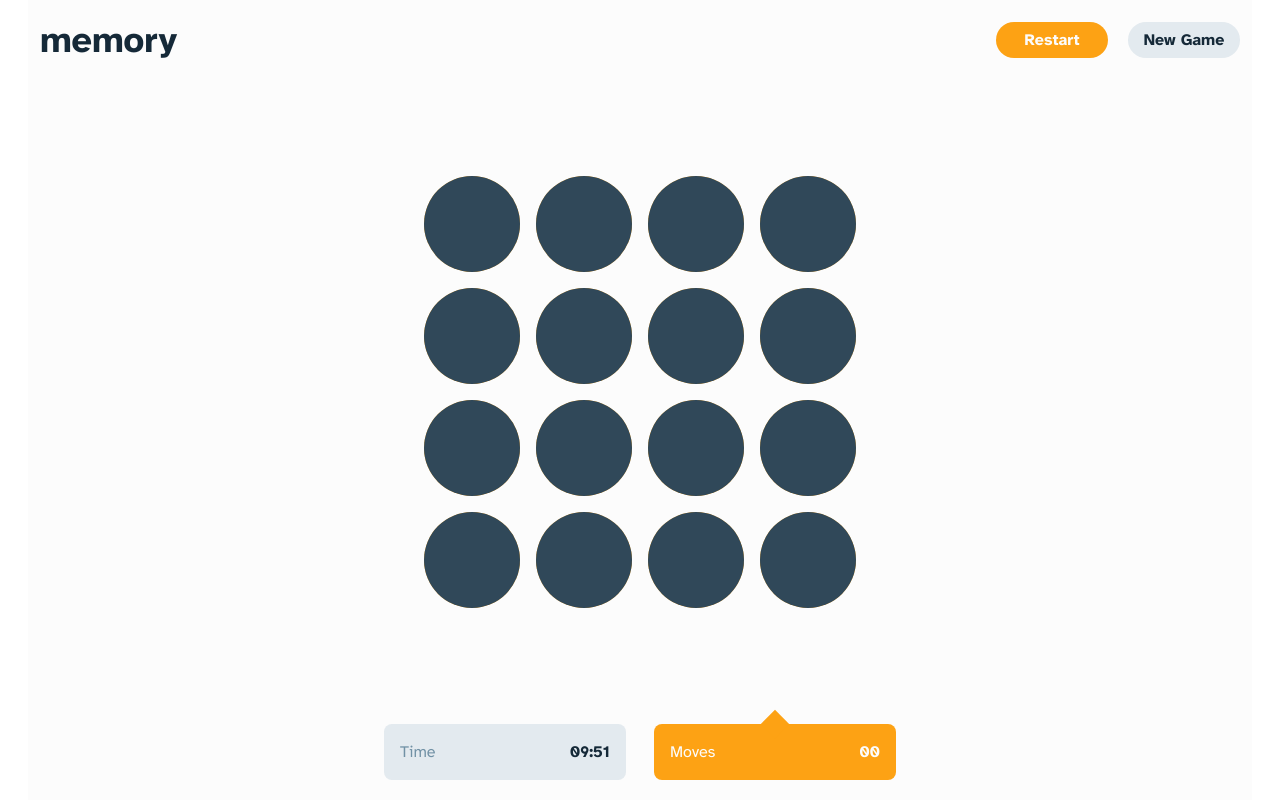
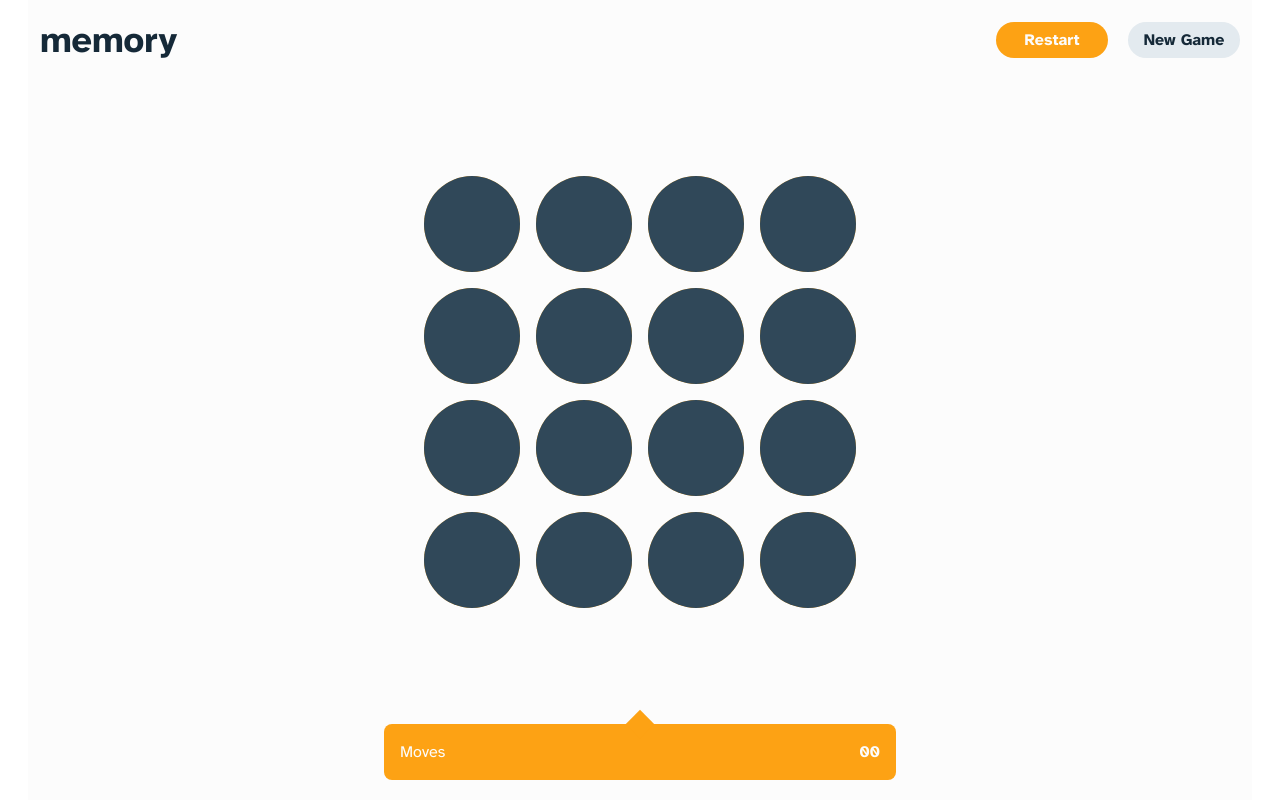
Before and after one commit to ameer005/memory-game, a React (Create React App) app: page / in a window 1280 px wide. Both pictures are taken after a click on the button "Start Game". Built offline with nearby package versions, Linux system fonts and the light colour scheme.

Commit message:
removed timer

```diff
--- a/src/components/Footer/Footer.tsx
+++ b/src/components/Footer/Footer.tsx
@@ -15,10 +15,10 @@ const Footer: FC<FooterProps> = ({ moves, setTime }) => {
 
   return (
     <main className="flex items-center gap-7 w-full max-w-[32rem]">
-      <div className="flex-1 flex items-center justify-between bg-customGrey2/40 px-4 py-5 rounded-lg">
+      {/* <div className="flex-1 flex items-center justify-between bg-customGrey2/40 px-4 py-5 rounded-lg">
         <div className="text-customBlue2">Time</div>
         <div className="text-secondary font-bold">09:51</div>
-      </div>
+      </div> */}
       <div className="flex-1 px-4 py-5 flex items-center justify-between bg-primary text-neutral2  rounded-lg pointer">
         <div>Moves</div>
         <div className="font-bold">{String(moves).padStart(2, "0")}</div>
```
